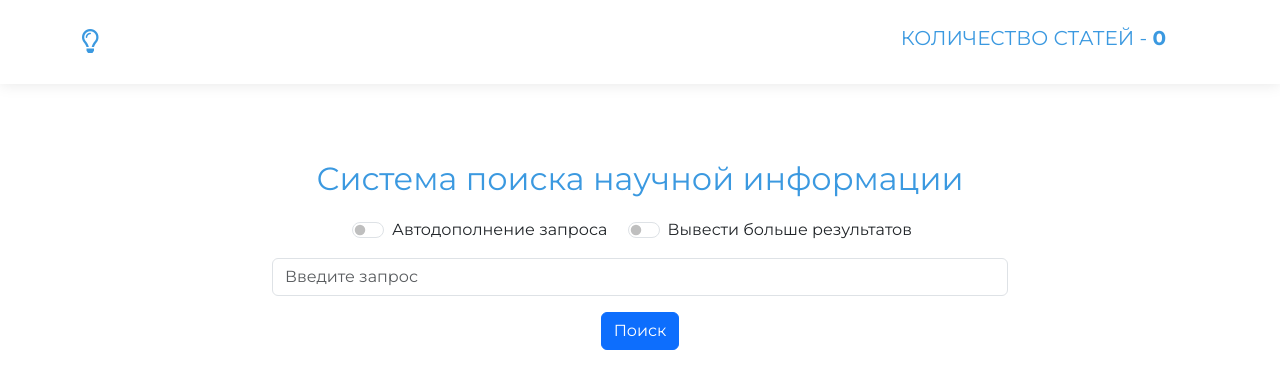
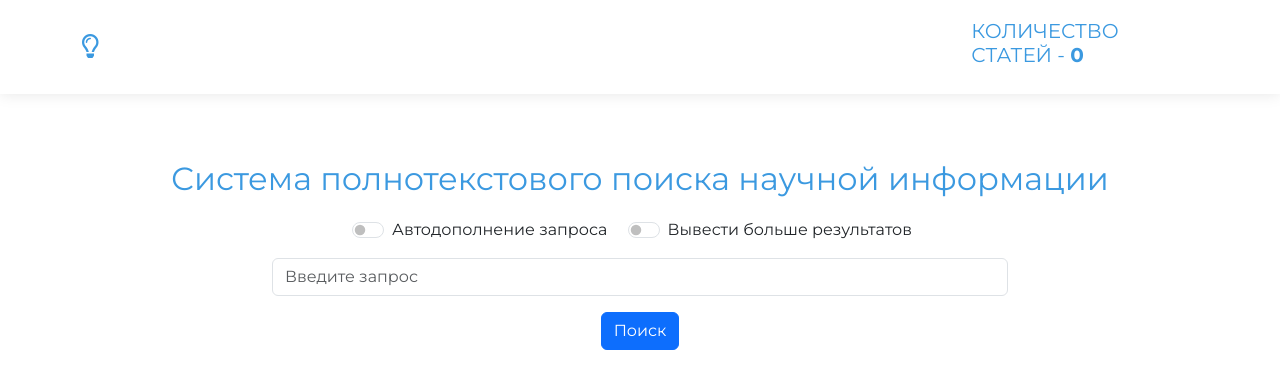
Before and after one commit to john-neg/full-text-search, a Flask app: page / in a window 1280 px wide. Shown: the top 389 px of the page. Run offline with Flask 3, Linux system fonts and the light colour scheme; data that the repository does not hold is empty; parts of the project's set-up code (start-up, migrations or seed data) failed here and were passed over; some libraries are stand-ins or nearby versions.

Commit message:
web app template fixes

```diff
--- a/app/main/forms.py
+++ b/app/main/forms.py
@@ -1,9 +1,12 @@
 from flask_wtf import FlaskForm
 from wtforms.fields.simple import StringField, SubmitField
+from wtforms.validators import DataRequired
 
 
 class SearchForm(FlaskForm):
-    search_string = StringField("Данные поля программы")
+    search_string = StringField(
+        "Данные поля программы", validators=[DataRequired("Необходимо ввести запрос")]
+    )
     switch_autocomplete = SubmitField("Автодополнение запроса")
     switch_more_results = SubmitField("Вывести больше результатов")
     search_similar = SubmitField("Поиск")
--- a/app/templates/index.html
+++ b/app/templates/index.html
@@ -4,7 +4,7 @@
 <head>
   <meta charset="utf-8">
   <meta name="viewport" content="width=device-width, initial-scale=1.0, shrink-to-fit=no">
-  <title>Features - Brand</title>
+  <title>Система поиска научной информации</title>
   <link rel="stylesheet" href="{{ url_for('static', filename="bootstrap/css/bootstrap.min.css") }}">
   <link rel="stylesheet" href="{{ url_for('static', filename="css/Montserrat.css") }}">
   <link rel="stylesheet" href="{{ url_for('static', filename="fonts/fontawesome-all.min.css") }}">
@@ -18,6 +18,8 @@
       <a class="navbar-brand logo" href="#">
         <i class="far fa-lightbulb text-info"></i>
       </a>
+      <div class="container">
+      </div>
       <div class="collapse navbar-collapse" id="navcol-1">
         <ul class="navbar-nav ms-auto">
           <li class="nav-item">
@@ -33,7 +35,7 @@
         <form method="post">
           {{ form.hidden_tag() }}
           <div class="block-heading">
-            <h2 class="text-info">Система поиска научной информации</h2>
+            <h2 class="text-info">Система полнотекстового поиска научной информации</h2>
             <div class="form-check form-switch form-check-inline mb-2">
               {{ form.switch_autocomplete(class="form-check-input", type="checkbox", checked=switch_autocomplete, id="flexSwitchAutocomplete") }}
               {{ form.switch_autocomplete.label(class="form-check-label", for="flexSwitchAutocomplete") }}
```
